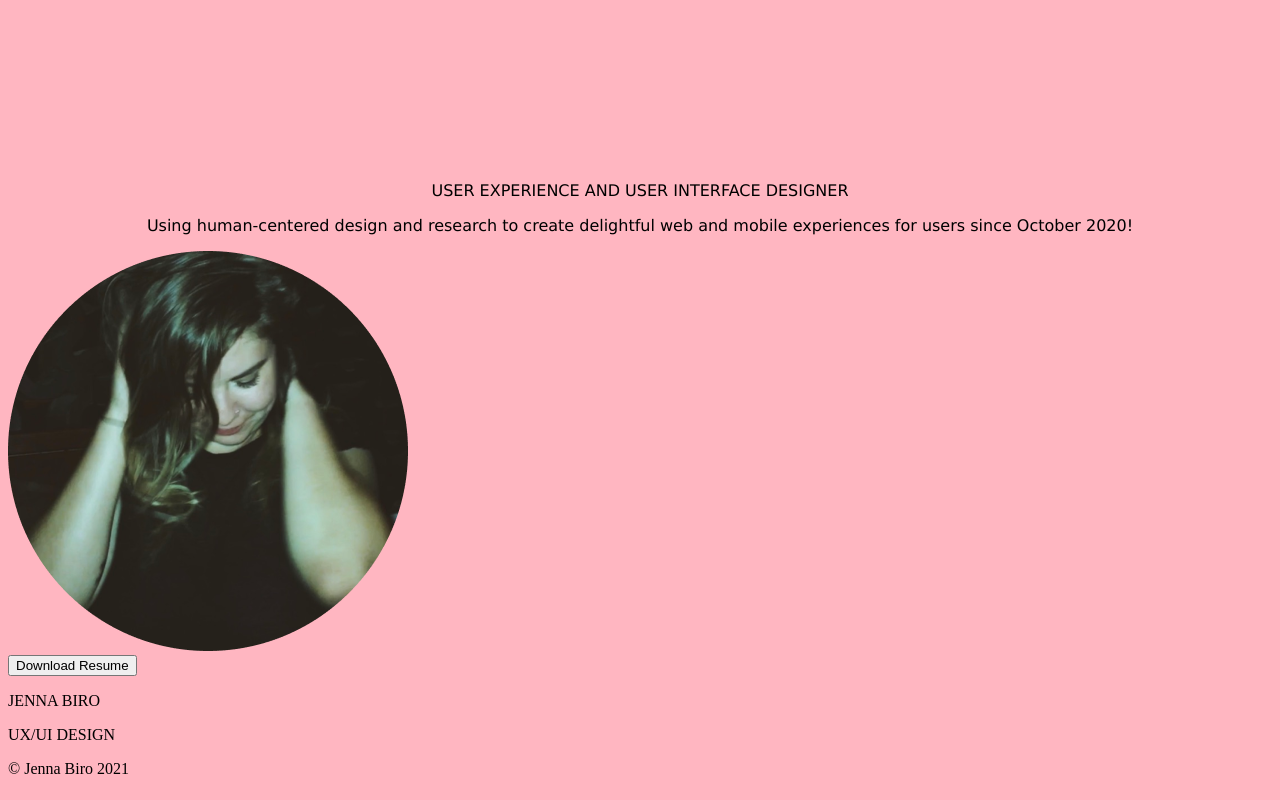
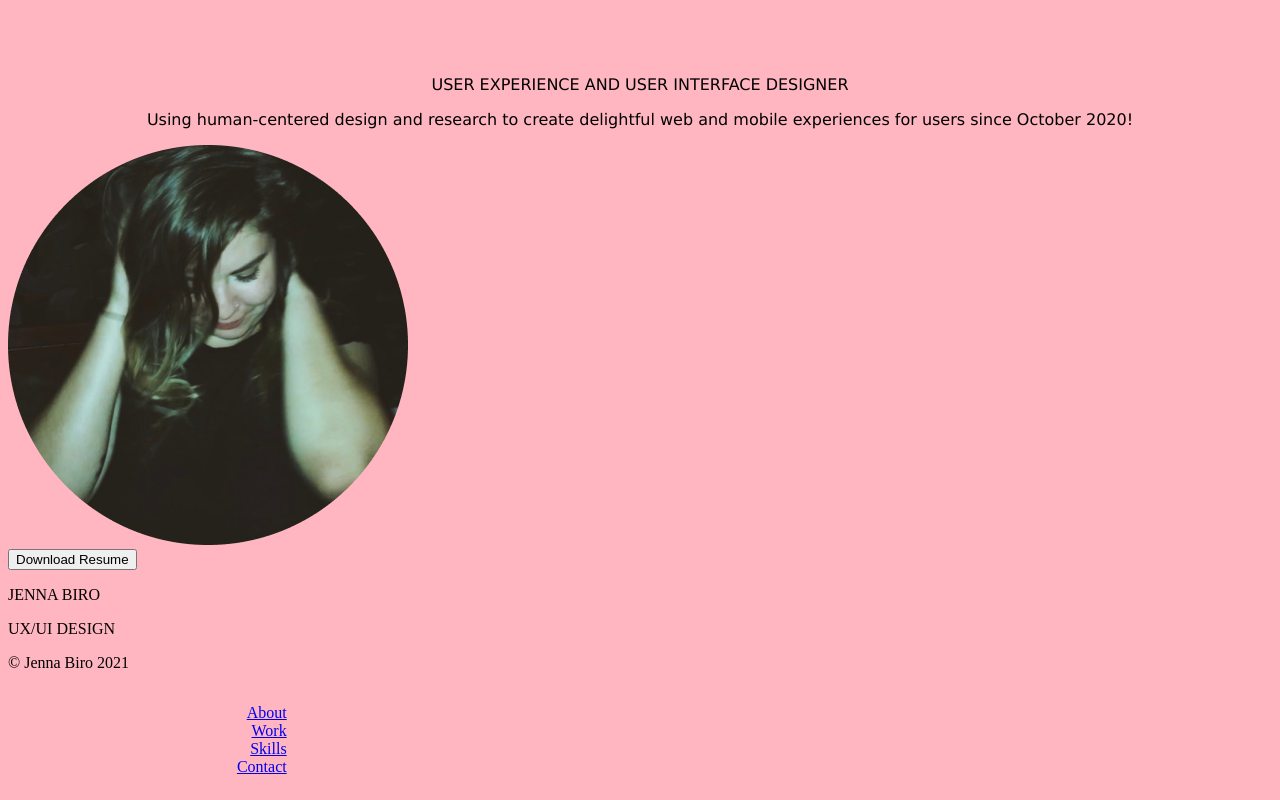
Before and after one commit to jennachair/UX_UI_HW_17_, a plain HTML site: page index.html in a window 1280 px wide. Shown: the part 1089-1889 px from the top of the page. Drawn offline with Linux system fonts and the light colour scheme.

Commit message:
css, arrangement, navBar html, color, font...

```diff
--- a/index.html
+++ b/index.html
@@ -6,6 +6,7 @@
     </head>
     <body>
     <header>
+        <nav id="navBar">
             <div class="logo">
                 <img src="images/Logo.svg"></img>
             </div>
@@ -25,6 +26,7 @@
                     </li>
                 </ul>
             </div>
+        </nav>
     </header>
      <div class="hero">
      </div>
@@ -41,6 +43,22 @@
         <p>JENNA BIRO</p>
         <p>UX/UI DESIGN</p>
         <p>© Jenna Biro 2021</p>
+    <div class="nav-button-container">
+            <ul>
+                <li class="nav-button">
+                    <a href="www.google.com">About</a>
+                </li>
+                <li class="nav-button">
+                    <a href="www.google.com">Work</a>
+                </li>
+                <li class="nav-button">
+                    <a href="www.google.com">Skills</a>
+                </li>
+                <li class="nav-button">
+                    <a href="www.google.com">Contact</a>
+                </li>
+            </ul>
+        </div>
      </footer>
     </body>
 </html>
```
Lines whose indentation alone changed are shown as unchanged.
